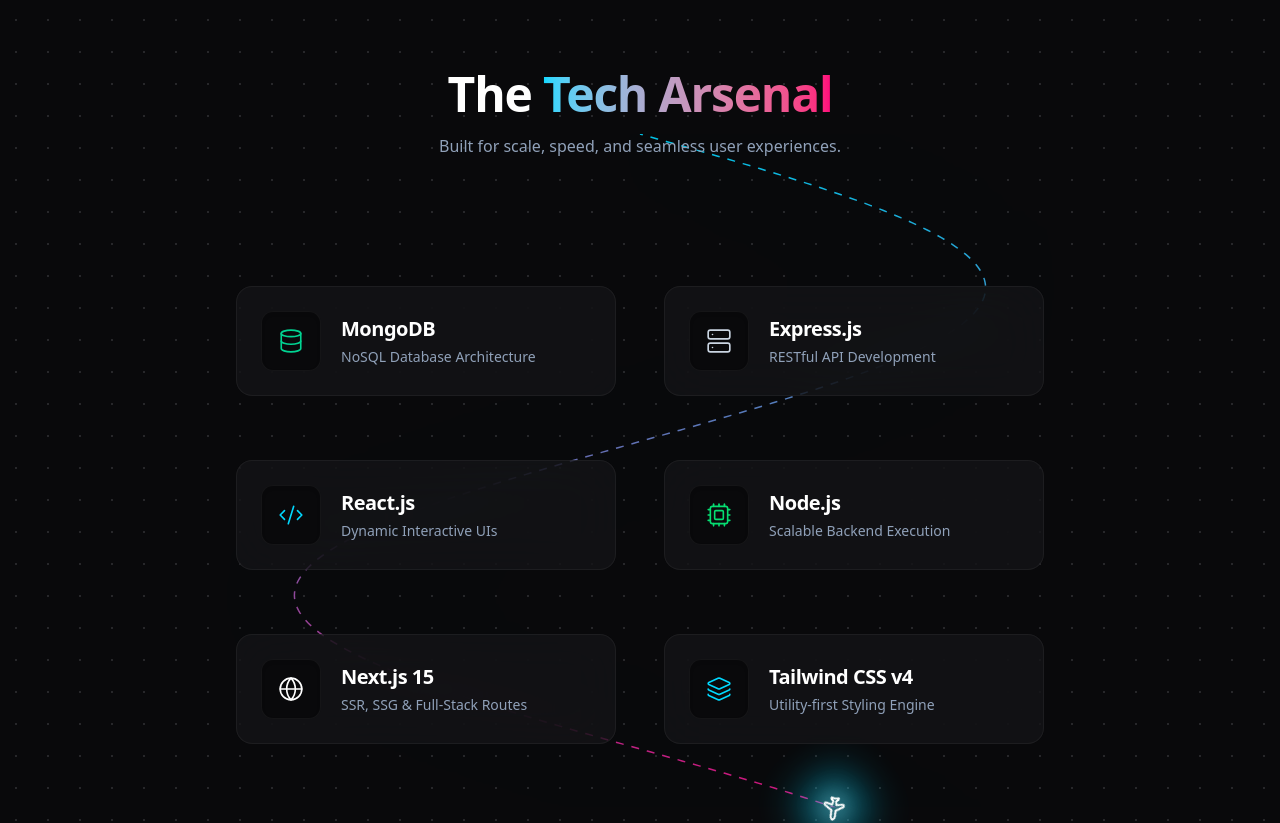
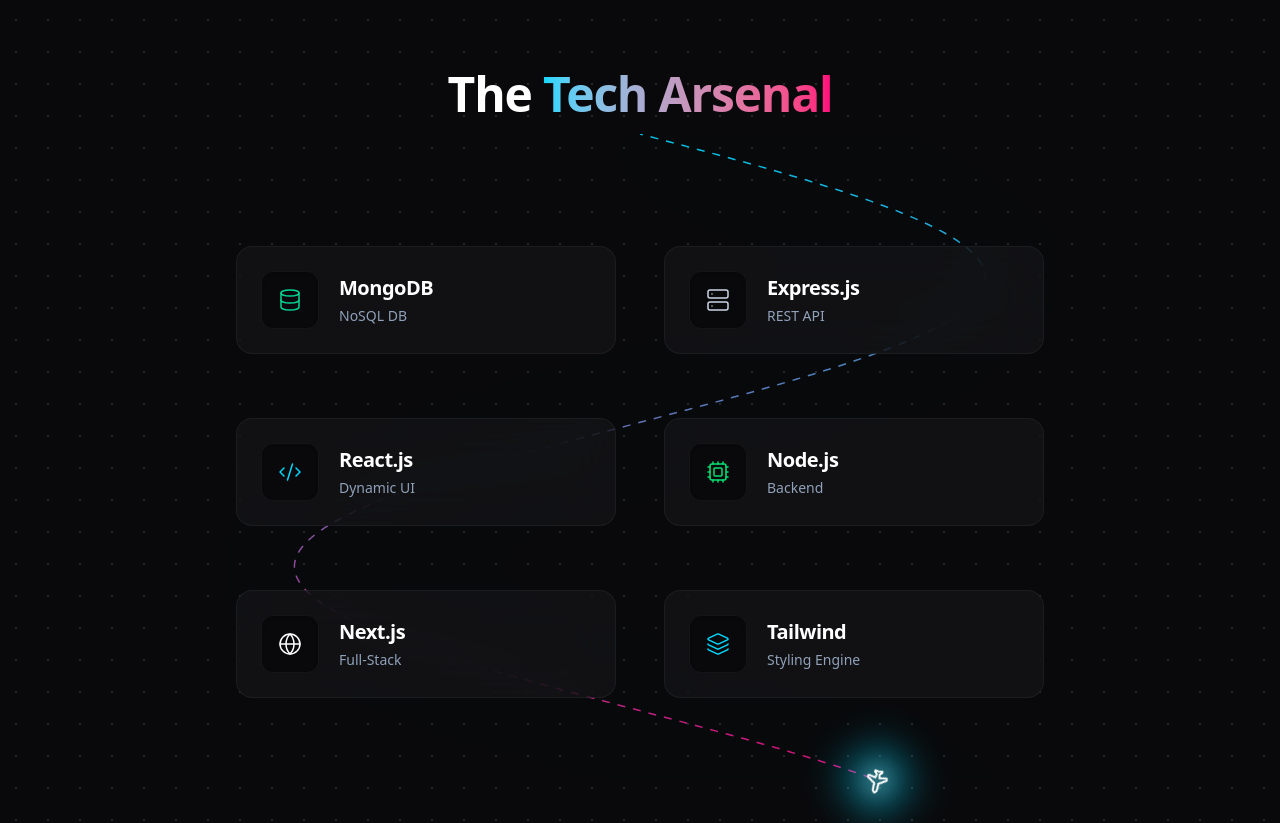
Before and after one commit to itznik/Portfolio, a Next.js app in the folder nikunj-portfolio/: page / in a window 1280 px wide. Shown: the part 1980-2803 px from the top of the page. Built offline with nearby package versions, Linux system fonts and the light colour scheme.

Commit message:
Update Skills.tsx

```diff
--- a/nikunj-portfolio/src/components/Skills.tsx
+++ b/nikunj-portfolio/src/components/Skills.tsx
@@ -5,12 +5,12 @@ import { Database, Server, Code2, Cpu, Globe, Layers, Plane } from "lucide-react
 import { useEffect, useRef, useState, useMemo } from "react";
 
 const skills = [
-  { name: "MongoDB", description: "NoSQL Database Architecture", icon: Database, color: "text-emerald-400", align: "left" },
-  { name: "Express.js", description: "RESTful API Development", icon: Server, color: "text-slate-300", align: "right" },
-  { name: "React.js", description: "Dynamic Interactive UIs", icon: Code2, color: "text-brand-cyan", align: "left" },
-  { name: "Node.js", description: "Scalable Backend Execution", icon: Cpu, color: "text-green-400", align: "right" },
-  { name: "Next.js 15", description: "SSR, SSG & Full-Stack Routes", icon: Globe, color: "text-white", align: "left" },
-  { name: "Tailwind CSS v4", description: "Utility-first Styling Engine", icon: Layers, color: "text-brand-cyan", align: "right" },
+  { name: "MongoDB", description: "NoSQL DB", icon: Database, color: "text-emerald-400", align: "left" },
+  { name: "Express.js", description: "REST API", icon: Server, color: "text-slate-300", align: "right" },
+  { name: "React.js", description: "Dynamic UI", icon: Code2, color: "text-brand-cyan", align: "left" },
+  { name: "Node.js", description: "Backend", icon: Cpu, color: "text-green-400", align: "right" },
+  { name: "Next.js", description: "Full-Stack", icon: Globe, color: "text-white", align: "left" },
+  { name: "Tailwind", description: "Styling Engine", icon: Layers, color: "text-brand-cyan", align: "right" },
 ];
 
 export default function Skills() {
@@ -18,43 +18,33 @@ export default function Skills() {
   const [isMobile, setIsMobile] = useState(false);
   const [mounted, setMounted] = useState(false);
 
-  // Track scroll exactly within this component's boundaries
   const { scrollYProgress } = useScroll({
     target: containerRef,
     offset: ["start center", "end center"],
   });
 
-  // Handle Hydration and Mobile Detection
   useEffect(() => {
     setMounted(true);
     const checkMobile = () => setIsMobile(window.innerWidth < 768);
-    checkMobile(); // Check immediately on mount
+    checkMobile();
     window.addEventListener("resize", checkMobile);
     return () => window.removeEventListener("resize", checkMobile);
   }, []);
 
-  // MATHEMATICAL ROUTING: The Smooth "Lazy River" Sweep
   const pathData = useMemo(() => {
-    const points = 300; // High resolution for buttery curves
+    const points = 300;
     const inputs = Array.from({ length: points }, (_, i) => i / (points - 1));
-
-    // Tighter wave on mobile so it fits the screen, wide sweeping wave on desktop
-    const amplitude = isMobile ? 15 : 30;
-    const waves = 1.2; // 1.2 waves creates a beautiful S-curve, no harsh zigzags
+    const amplitude = isMobile ? 0 : 30; // Disabled weave on mobile for the new 2-column layout
+    const waves = 1.2;
 
     return {
       inputs,
-      // Calculate X coordinates
       leftOutputs: inputs.map(t => `${50 + Math.sin(t * Math.PI * 2 * waves) * amplitude}%`),
-
-      // Calculate Plane Rotation (Derivative of the sine wave)
       rotateOutputs: inputs.map(t => {
         const slope = Math.cos(t * Math.PI * 2 * waves);
-        const maxTilt = isMobile ? 20 : 45; // Less tilt on mobile
+        const maxTilt = isMobile ? 0 : 45; // Plane points straight down on mobile
         return 180 - (slope * maxTilt);
       }),
-
-      // Generate standard SVG path points
       svgPoints: inputs.map(t => {
         const x = 50 + Math.sin(t * Math.PI * 2 * waves) * amplitude;
         const y = t * 100;
@@ -63,40 +53,26 @@ export default function Skills() {
     };
   }, [isMobile]);
 
-  // Map scroll progress to our calculated paths
   const planeX = useTransform(scrollYProgress, pathData.inputs, pathData.leftOutputs);
   const planeRotate = useTransform(scrollYProgress, pathData.inputs, pathData.rotateOutputs);
   const planeY = useTransform(scrollYProgress, [0, 1], ["0%", "100%"]);
   const maskScaleY = useTransform(scrollYProgress, [0, 1], [0, 1]);
 
   return (
-    <section id="skills" ref={containerRef} className="relative w-full max-w-6xl mx-auto py-32 px-4 sm:px-6">
-
-      {/* Self-contained CSS for the "Running Thread" animation.
-        This guarantees the dashed line flows downwards flawlessly.
-      */}
+    <section ref={containerRef} id="skills" className="relative w-full max-w-6xl mx-auto py-20 md:py-32 px-4 sm:px-6">
       <style>{`
-        @keyframes dash-run {
-          to { stroke-dashoffset: -16; }
-        }
-        .animate-running-thread {
-          animation: dash-run 1s linear infinite;
-        }
+        @keyframes dash-run { to { stroke-dashoffset: -16; } }
+        .animate-running-thread { animation: dash-run 1s linear infinite; }
       `}</style>
 
-      {/* Header */}
-      <div className="text-center mb-32 relative z-20">
+      <div className="text-center mb-16 md:mb-32 relative z-20">
         <h2 className="text-4xl md:text-5xl font-bold text-white mb-4 tracking-tight">
           The <span className="text-transparent bg-clip-text bg-gradient-to-r from-brand-cyan to-brand-magenta">Tech Arsenal</span>
         </h2>
-        <p className="text-slate-400 max-w-xl mx-auto">
-          Built for scale, speed, and seamless user experiences.
-        </p>
       </div>
 
-      {/* The Smooth Flight Path & Plane (Only rendered after mount to prevent hydration errors) */}
       {mounted && (
-        <div className="absolute top-48 bottom-0 left-0 w-full pointer-events-none z-0">
+        <div className="absolute top-32 md:top-48 bottom-0 left-0 w-full pointer-events-none z-0">
           <svg className="absolute top-0 left-0 w-full h-full" preserveAspectRatio="none" viewBox="0 0 100 100">
             <defs>
               <linearGradient id="skillsGradient" x1="0%" y1="0%" x2="0%" y2="100%">
@@ -107,27 +83,22 @@ export default function Skills() {
                 <motion.rect x="0" y="0" width="100" height="100" style={{ scaleY: maskScaleY, originY: 0 }} />
               </clipPath>
             </defs>
-
-            {/* The "Cut Cut Cut" Dashed Running Line */}
             <polyline
               points={pathData.svgPoints}
               fill="none"
               stroke="url(#skillsGradient)"
               strokeWidth="1.5"
-              strokeDasharray="8 8" /* Creates the cuts */
+              strokeDasharray="8 8"
               vectorEffect="non-scaling-stroke"
               clipPath="url(#skillsMask)"
               className="animate-running-thread drop-shadow-[0_0_8px_rgba(0,216,255,0.6)]"
             />
           </svg>
-
-          {/* The Plane */}
           <motion.div
             className="absolute w-8 h-8 -ml-4 -mt-4 flex items-center justify-center z-20"
             style={{ top: planeY, left: planeX, rotate: planeRotate }}
           >
             <div className="relative">
-              {/* Glowing Aura around the plane */}
               <div className="absolute inset-0 bg-brand-cyan blur-[12px] opacity-90 rounded-full scale-[2]" />
               <Plane className="text-white relative z-10 drop-shadow-[0_0_12px_rgba(255,255,255,1)]" size={24} />
             </div>
@@ -135,30 +106,30 @@ export default function Skills() {
         </div>
       )}
 
-      {/* The Skills Grid */}
-      <div className="grid grid-cols-1 md:grid-cols-2 gap-y-16 md:gap-x-12 relative z-10">
+      {/* MOBILE: 2-Column Grid | DESKTOP: Alternating Layout */}
+      <div className="grid grid-cols-2 md:grid-cols-2 gap-4 md:gap-y-16 md:gap-x-12 relative z-10">
         {skills.map((skill, index) => {
           const isLeft = skill.align === "left";
           return (
             <motion.div
               key={skill.name}
-              initial={{ opacity: 0, y: 40 }}
+              initial={{ opacity: 0, y: 20 }}
               whileInView={{ opacity: 1, y: 0 }}
-              viewport={{ once: true, margin: "-100px" }}
-              transition={{ duration: 0.6, delay: 0.1, ease: "easeOut" }}
-              className={`col-span-1 flex ${isLeft ? "justify-center md:justify-end" : "md:col-start-2 justify-center md:justify-start"}`}
+              viewport={{ once: true, margin: "-50px" }}
+              transition={{ duration: 0.5, delay: index * 0.05 }}
+              // Override alignment on mobile to just fill the grid naturally
+              className={`col-span-1 flex justify-center md:justify-end ${!isLeft ? 'md:col-start-2 md:justify-start' : ''}`}
             >
-              {/* Premium Glassmorphic Card */}
-              <div className="group relative w-full max-w-[380px] p-6 rounded-2xl bg-[#18181B]/60 backdrop-blur-xl border border-white/5 transition-all duration-500 hover:shadow-neon hover:border-brand-cyan/40 hover:-translate-y-2 overflow-hidden">
-                <div className="absolute inset-0 bg-gradient-to-br from-brand-cyan/10 via-transparent to-transparent opacity-0 group-hover:opacity-100 transition-opacity duration-500" />
+              {/* Card adjusted for mobile vertical stack vs desktop horizontal */}
+              <div className="group relative w-full max-w-[380px] p-4 md:p-6 rounded-2xl bg-[#18181B]/40 md:bg-[#18181B]/60 backdrop-blur-xl border border-white/5 md:hover:shadow-neon md:hover:border-brand-cyan/40 transition-all duration-500 overflow-hidden text-center md:text-left">
 
-                <div className="relative z-10 flex items-center gap-5">
-                  <div className={`p-4 rounded-xl bg-[#09090B] border border-white/5 shadow-inner ${skill.color} group-hover:scale-110 transition-transform duration-500`}>
-                    <skill.icon size={26} strokeWidth={1.5} />
+                <div className="relative z-10 flex flex-col md:flex-row items-center gap-3 md:gap-5">
+                  <div className={`p-3 md:p-4 rounded-xl bg-[#09090B] border border-white/5 shadow-inner ${skill.color}`}>
+                    <skill.icon size={24} strokeWidth={1.5} />
                   </div>
                   <div>
-                    <h3 className="text-xl font-bold text-white mb-1 tracking-tight">{skill.name}</h3>
-                    <p className="text-sm text-slate-400 font-light">{skill.description}</p>
+                    <h3 className="text-sm md:text-xl font-bold text-white mb-1 tracking-tight">{skill.name}</h3>
+                    <p className="hidden md:block text-sm text-slate-400 font-light">{skill.description}</p>
                   </div>
                 </div>
               </div>
```
